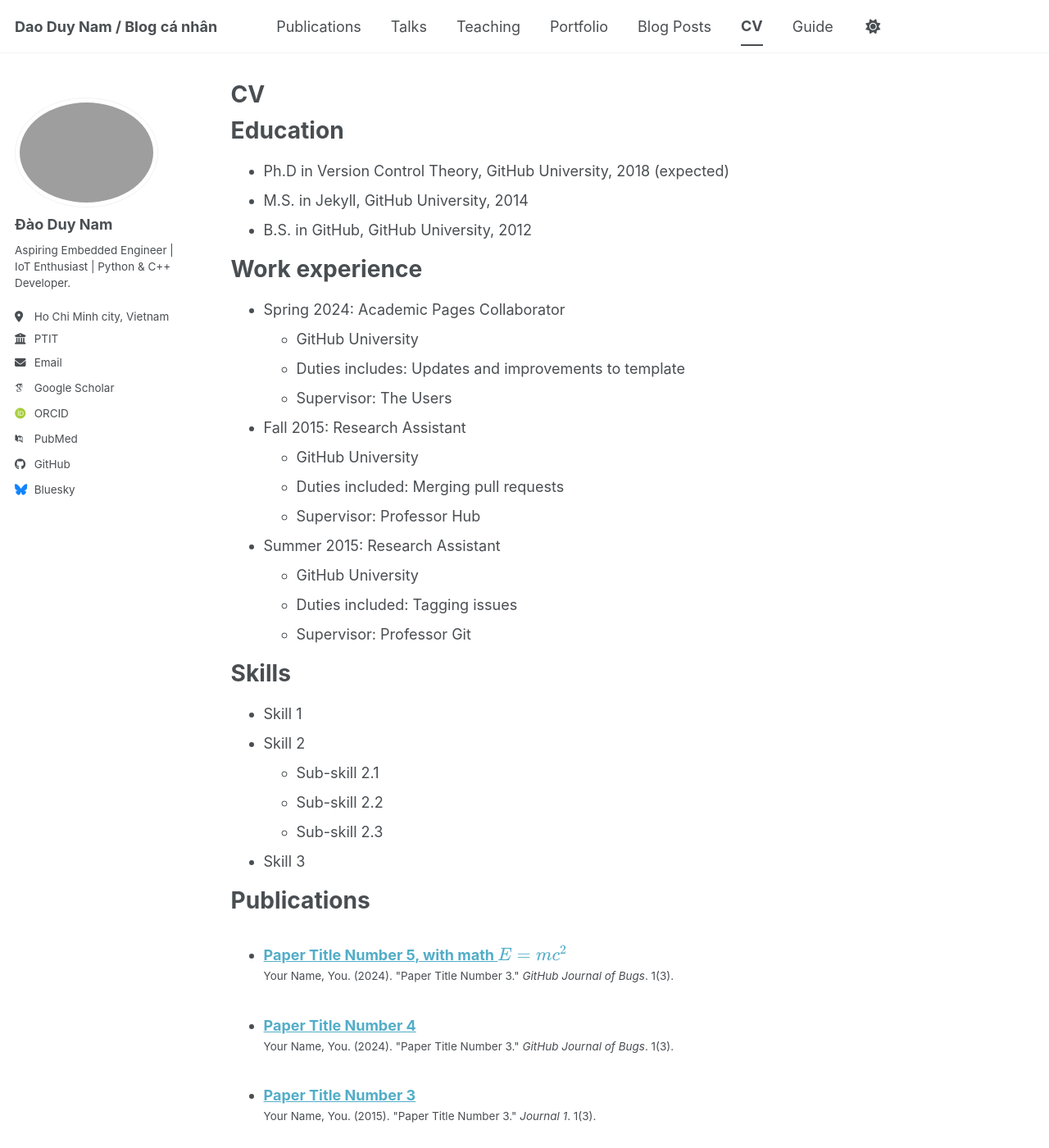
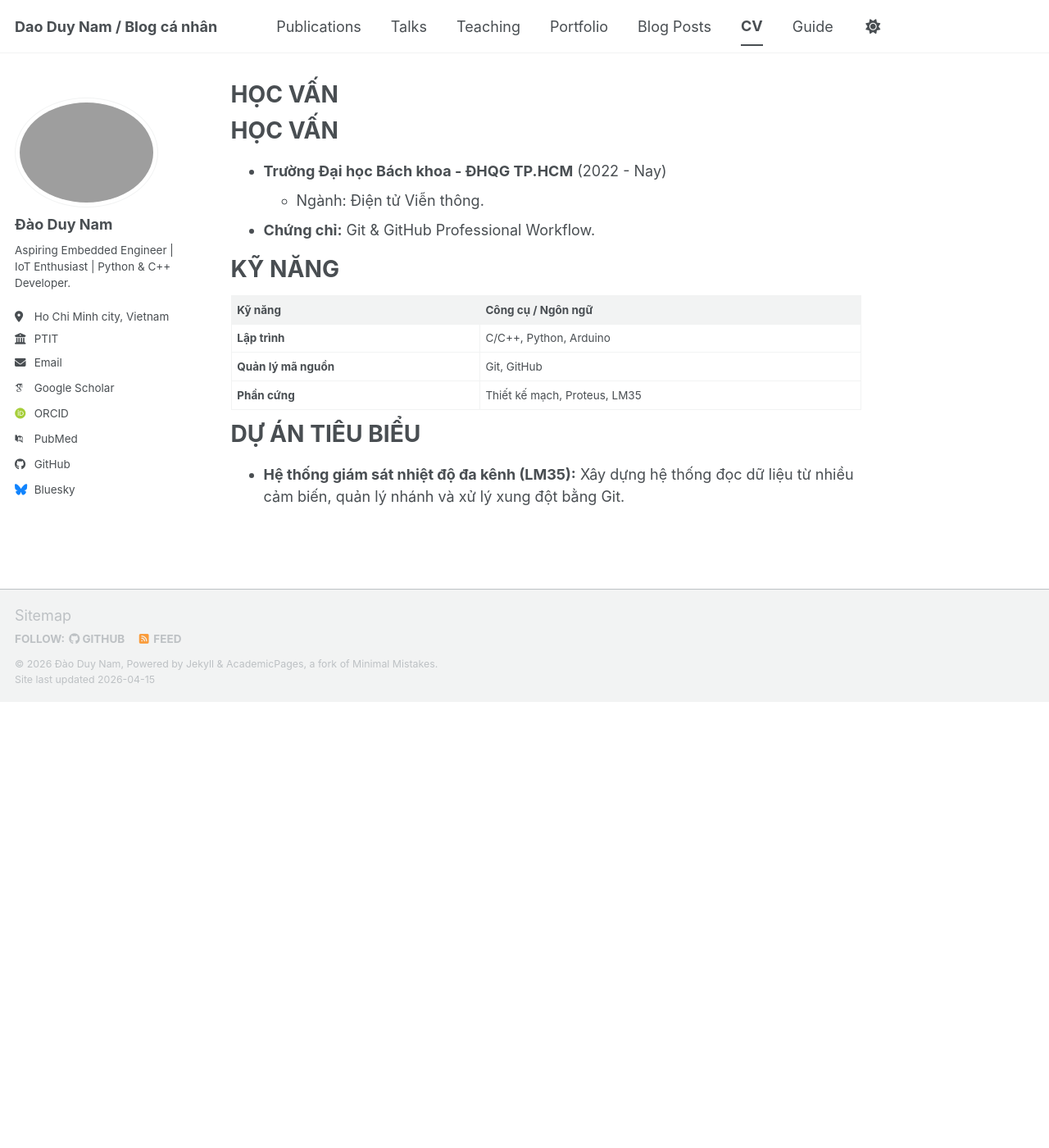
Before and after one commit to namdaoduy-04/namdaoduy-04.github.io, a Jekyll site: the page built from _pages/cv.md, in a window 1280 px wide and 1400 px high. Shown: the whole window at 82% size. Built offline with Jekyll 4.4.1, drawn with Linux system fonts in a browser that asks for light colours; some web fonts are replaced; our own code applies the rules of GitHub Pages for plain Markdown files; a script bundle is joined from its source files by our own code; library files that are not in the unit come from our copies; some of the changed text lies outside the part shown.

Commit message:
docs: cap nhat noi dung CV

```diff
--- a/_pages/cv.md
+++ b/_pages/cv.md
@@ -1,64 +1,15 @@
----
-layout: archive
-title: "CV"
-permalink: /cv/
-author_profile: true
-redirect_from:
-  - /resume
----
+# HỌC VẤN
+*   **Trường Đại học Bách khoa - ĐHQG TP.HCM** (2022 - Nay)
+    *   Ngành: Điện tử Viễn thông.
+*   **Chứng chỉ:** Git & GitHub Professional Workflow.
 
-{% include base_path %}
+# KỸ NĂNG
 
-Education
-======
-* Ph.D in Version Control Theory, GitHub University, 2018 (expected)
-* M.S. in Jekyll, GitHub University, 2014
-* B.S. in GitHub, GitHub University, 2012
+| Kỹ năng | Công cụ / Ngôn ngữ |
+| :--- | :--- |
+| **Lập trình** | C/C++, Python, Arduino |
+| **Quản lý mã nguồn** | Git, GitHub |
+| **Phần cứng** | Thiết kế mạch, Proteus, LM35 |
 
-Work experience
-======
-* Spring 2024: Academic Pages Collaborator
-  * GitHub University
-  * Duties includes: Updates and improvements to template
-  * Supervisor: The Users
-
-* Fall 2015: Research Assistant
-  * GitHub University
-  * Duties included: Merging pull requests
-  * Supervisor: Professor Hub
-
-* Summer 2015: Research Assistant
-  * GitHub University
-  * Duties included: Tagging issues
-  * Supervisor: Professor Git
-
-Skills
-======
-* Skill 1
-* Skill 2
-  * Sub-skill 2.1
-  * Sub-skill 2.2
-  * Sub-skill 2.3
-* Skill 3
-
-Publications
-======
-  <ul>{% for post in site.publications reversed %}
-    {% include archive-single-cv.html %}
-  {% endfor %}</ul>
-
-Talks
-======
-  <ul>{% for post in site.talks reversed %}
-    {% include archive-single-talk-cv.html  %}
-  {% endfor %}</ul>
-
-Teaching
-======
-  <ul>{% for post in site.teaching reversed %}
-    {% include archive-single-cv.html %}
-  {% endfor %}</ul>
-
-Service and leadership
-======
-* Currently signed in to 43 different slack teams
+# DỰ ÁN TIÊU BIỂU
+*   **Hệ thống giám sát nhiệt độ đa kênh (LM35):** Xây dựng hệ thống đọc dữ liệu từ nhiều cảm biến, quản lý nhánh và xử lý xung đột bằng Git.
```
